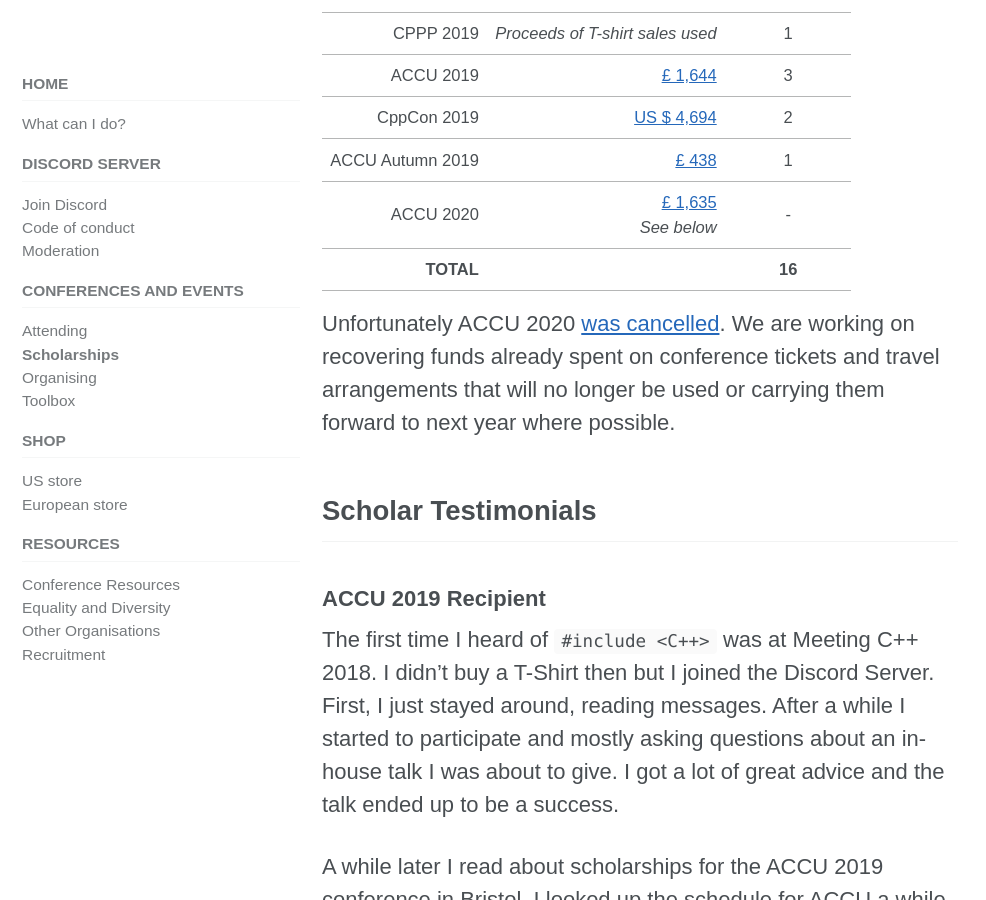
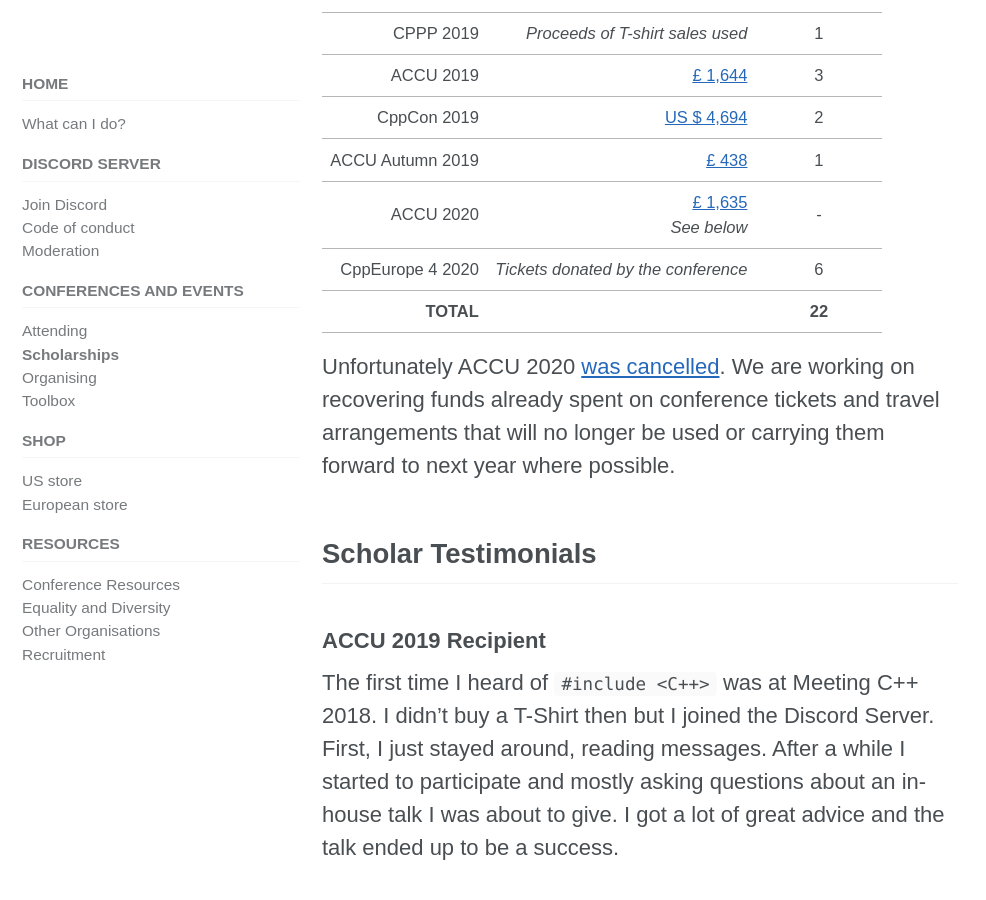
Before and after one commit to include-cpp/include-cpp.github.io, a Jekyll site: the page built from conferences/scholarships.md, in a window 1280 px wide and 900 px high, scrolled down 1923 px. Shown: the whole window, without its empty margins (0-986 px from the left). Built offline with Jekyll 4.4.1, drawn with Linux system fonts in a browser that asks for light colours; cached includes are drawn as plain includes; nearby versions of some CDN libraries.

Commit message:
Add CppEurope 4 to the table of scholarships awarded.

```diff
--- a/conferences/scholarships.md
+++ b/conferences/scholarships.md
@@ -35,8 +35,9 @@ Travel and lodging expenses can cost between $1,000 and $3,000 USD per attendee,
 |      CppCon 2019 | [US $ 4,694](https://www.gofundme.com/f/sponsoring-diverse-cppcon-2019-attendees) |       2       |
 | ACCU Autumn 2019 |                 [£ 438](https://www.gofundme.com/f/include-accu-autumn-conf-2019) |       1       |
 |        ACCU 2020 |                 [£ 1,635](https://www.gofundme.com/f/include-scholarships-for-accu-spring-2020)<br> _See below_ |       -       |
+| CppEurope 4 2020 |                 *Tickets donated by the conference*                               |       6       |
 |-----------------:|----------------------------------------------------------------------------------:|:-------------:|
-|        **TOTAL** |                                                                                   |     **16**    |
+|        **TOTAL** |                                                                                   |     **22**    |
 
 Unfortunately ACCU 2020 [was cancelled](https://conference.accu.org/news/202003121205_accu2020cancelled). We are working on recovering funds already spent on conference tickets and travel arrangements that will no longer be used or carrying them forward to next year where possible.
 
```
